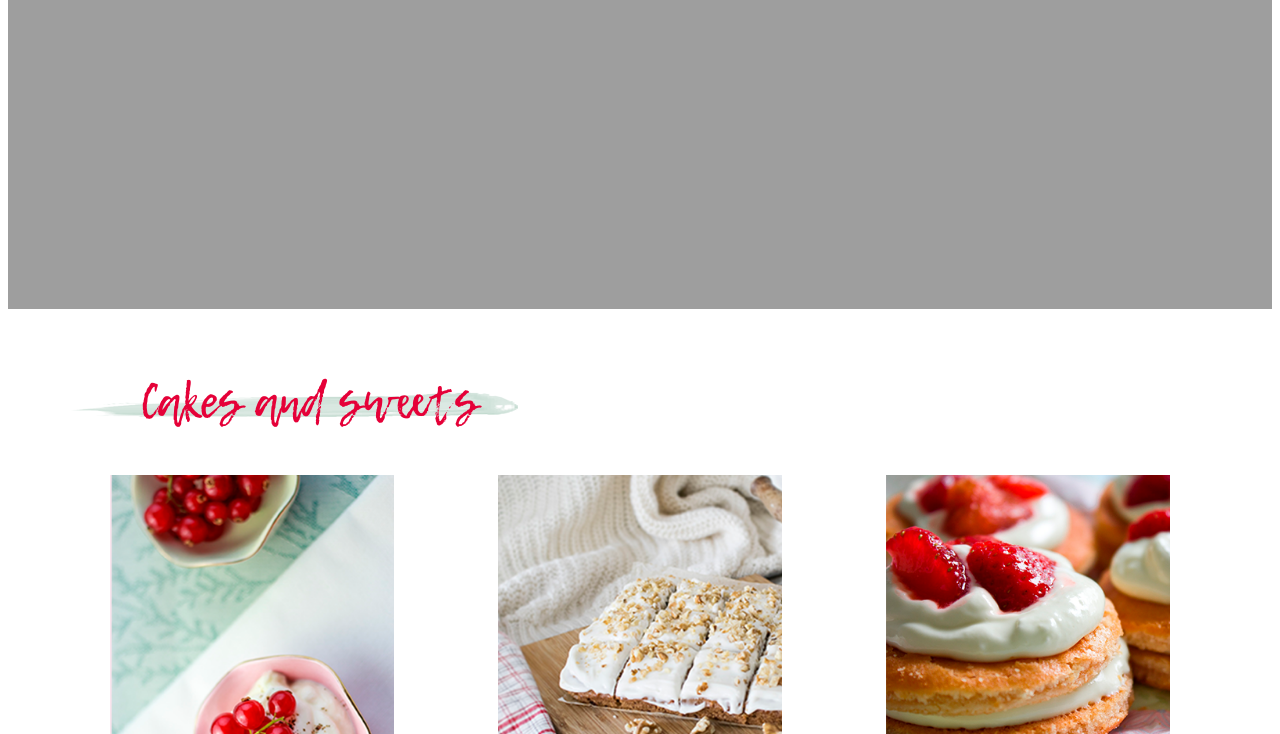
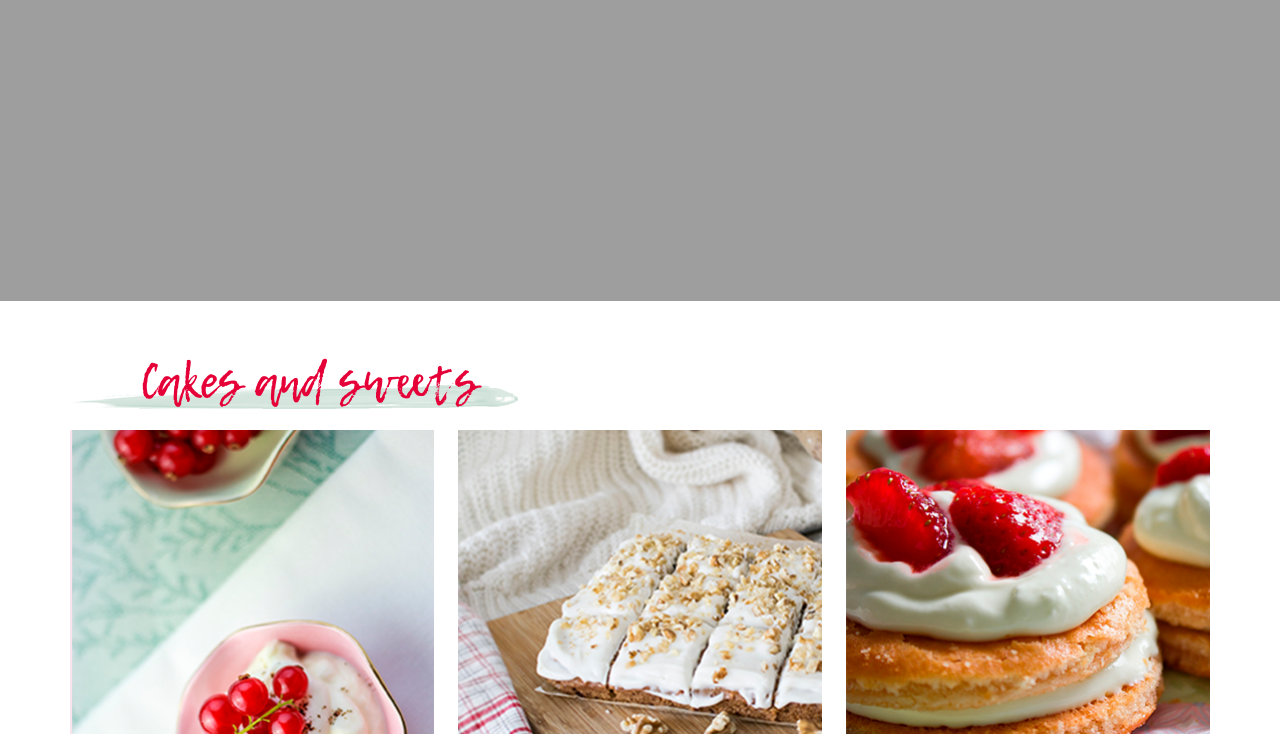
Before and after one commit to MaksimLialkin/webbakary, a plain HTML site: page index.html in a window 1280 px wide. Shown: the part 499-1233 px from the top of the page. Drawn offline with nearby package versions, Linux system fonts and the light colour scheme; the site is published under a folder, as on GitHub Pages, so addresses that start at the root find nothing.

Commit message:
edit project

```diff
--- a/index.html
+++ b/index.html
@@ -5,9 +5,9 @@
   <meta charset="UTF-8">
   <meta name="viewport" content="width=device-width, initial-scale=1.0">
   <title>Bakery</title>
-  <link rel="stylesheet" href="/css/reset.css">
-  <link rel="stylesheet" href="/css/slick.css">
-  <link rel="stylesheet" href="/css/jquery.fancybox.min.css">
+  <link rel="stylesheet" href="css/reset.css">
+  <link rel="stylesheet" href="css/slick.css">
+  <link rel="stylesheet" href="css/jquery.fancybox.min.css">
   <link rel="stylesheet" href="css/style.css">
 </head>
 
```
Also changed, not shown: js/main.js (+7 -0 lines).
